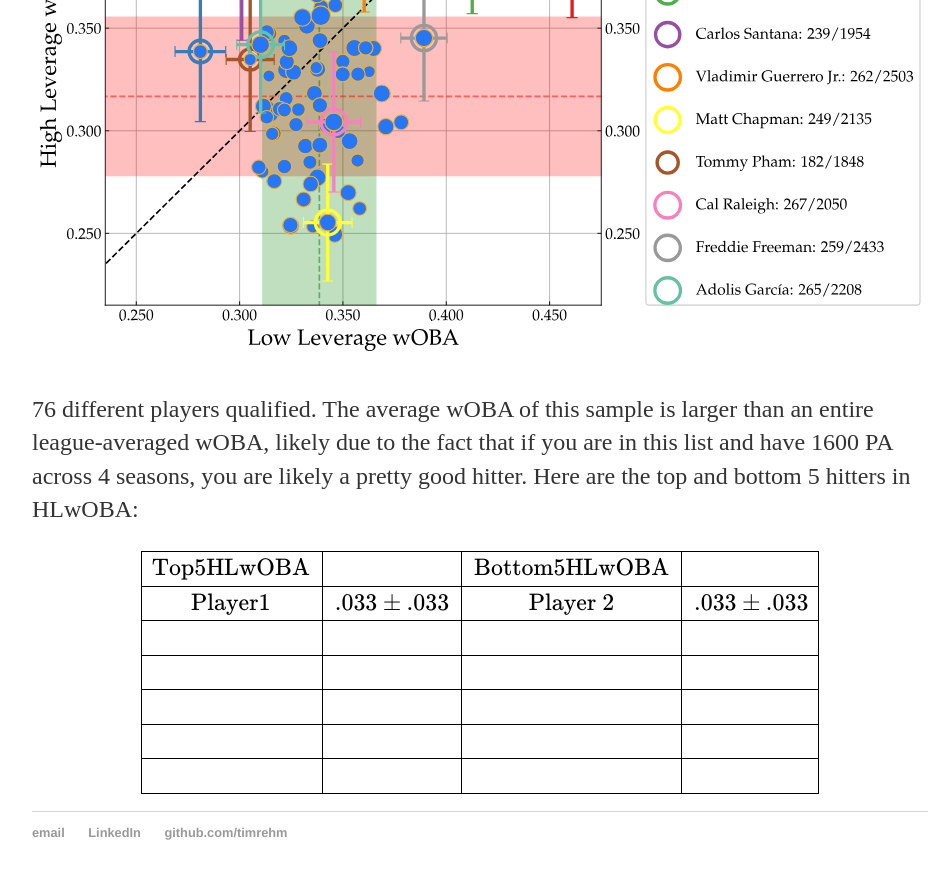
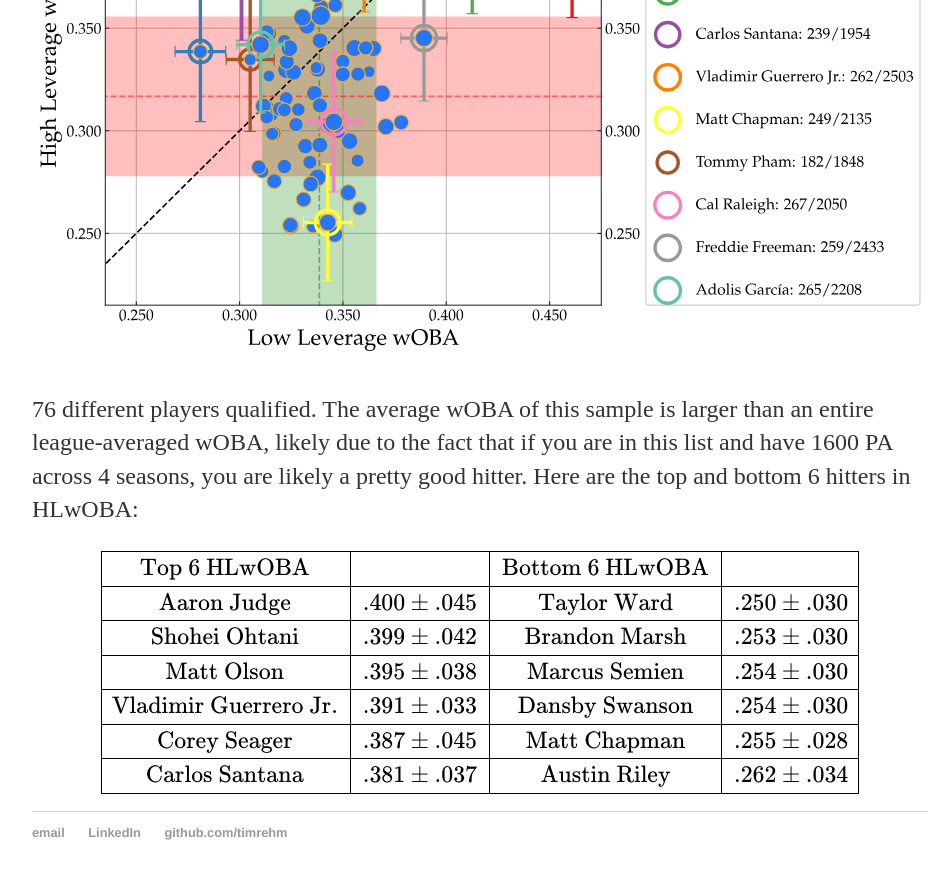
Before and after one commit to timrehm/timrehm.github.io, a Jekyll site: the page built from _posts/2026-5-24-leverage.md, in a window 1280 px wide and 900 px high, scrolled down 4871 px. Shown: the top 879 px of the window, without its empty margins (160-1112 px from the left). Built offline with Jekyll 4.4.1, drawn with Linux system fonts in a browser that asks for light colours.

Commit message:
Update 2026-5-24-leverage.md

```diff
--- a/_posts/2026-5-24-leverage.md
+++ b/_posts/2026-5-24-leverage.md
@@ -41,25 +41,25 @@ Colt Keith has the highest HLwOBA in this sample across 25 PA... a member of the
   <img src="/plots/2022-25HLwOBA_errorbar.svg" style="max-width: 100%; width: 100%;">
 </p>
 
-76 different players qualified. The average wOBA of this sample is larger than an entire league-averaged wOBA, likely due to the fact that if you are in this list and have 1600 PA across 4 seasons, you are likely a pretty good hitter. Here are the top and bottom 5 hitters in HLwOBA:
+76 different players qualified. The average wOBA of this sample is larger than an entire league-averaged wOBA, likely due to the fact that if you are in this list and have 1600 PA across 4 seasons, you are likely a pretty good hitter. Here are the top and bottom 6 hitters in HLwOBA:
 
 $$
 \Large
 \begin{array}{|c|c|c|c|}
 \hline
-\mathrm{Top 5 HLwOBA} & \ & \mathrm{Bottom 5 HLwOBA} & \ \\
+\mathrm{Top \ 6 \ HLwOBA} & \ & \mathrm{Bottom \ 6 \ HLwOBA} & \ \\
 \hline
-\mathrm{Player1 }& .033\pm.033  & \textrm{Player 2} & .033\pm.033 \\
+\mathrm{Aaron \ Judge}& .400\pm.045 & \mathrm{Taylor \ Ward} & .250\pm.030 \\
 \hline
- &  &  &  \\
+\mathrm{Shohei \ Ohtani}& .399\pm.042 & \mathrm{Brandon \ Marsh} & .253\pm.030\\
 \hline
- &  &  &  \\
+\mathrm{Matt \ Olson}&.395\pm.038 & \mathrm{Marcus \ Semien} & .254\pm.030 \\
 \hline
- &  &  &  \\
+\mathrm{Vladimir \ Guerrero \ Jr.}&.391\pm.033  & \mathrm{Dansby \ Swanson} & .254\pm.030\\
 \hline
- &  &  &  \\
+\mathrm{Corey \ Seager} &.387\pm.045 & \mathrm{Matt \ Chapman} &.255\pm.028 \\
 \hline
- &  &  &  \\
+\mathrm{Carlos \ Santana} &.381\pm.037 & \mathrm{Austin \ Riley} & .262\pm.034\\
 \hline
 \end{array}
 $$
```
